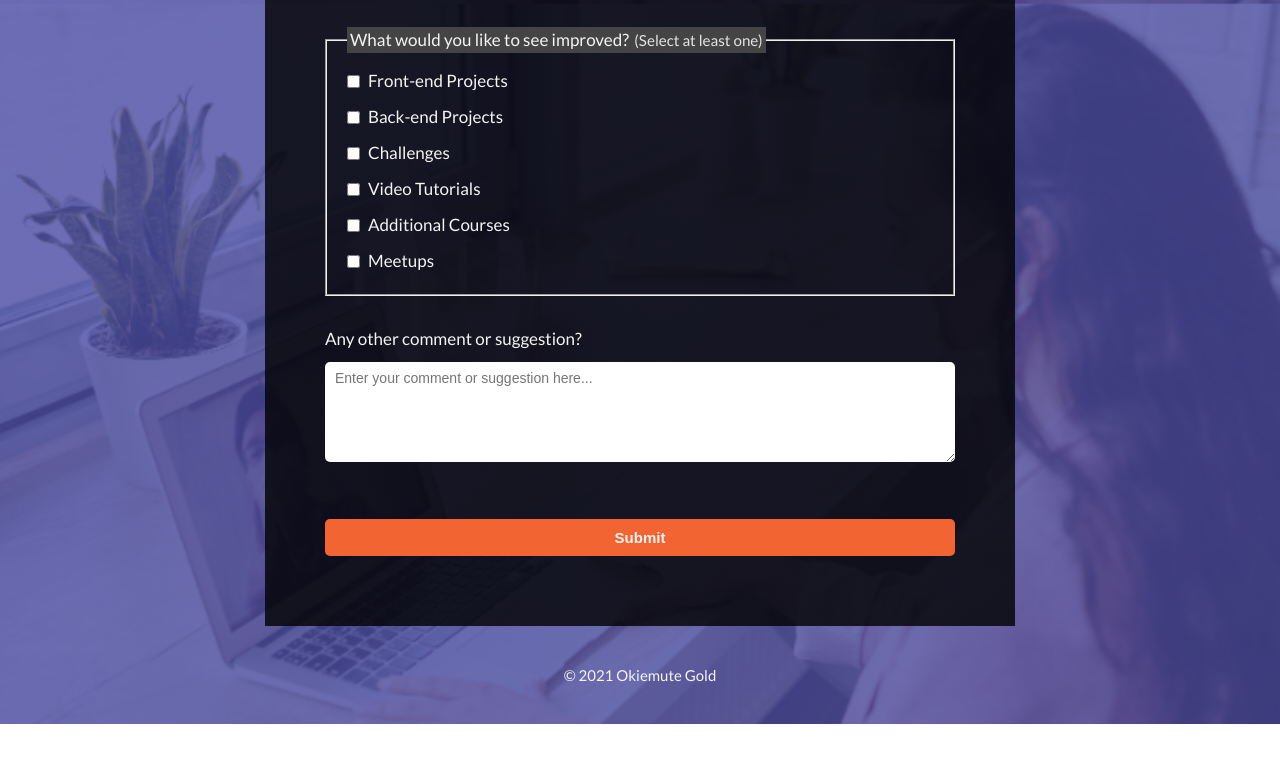
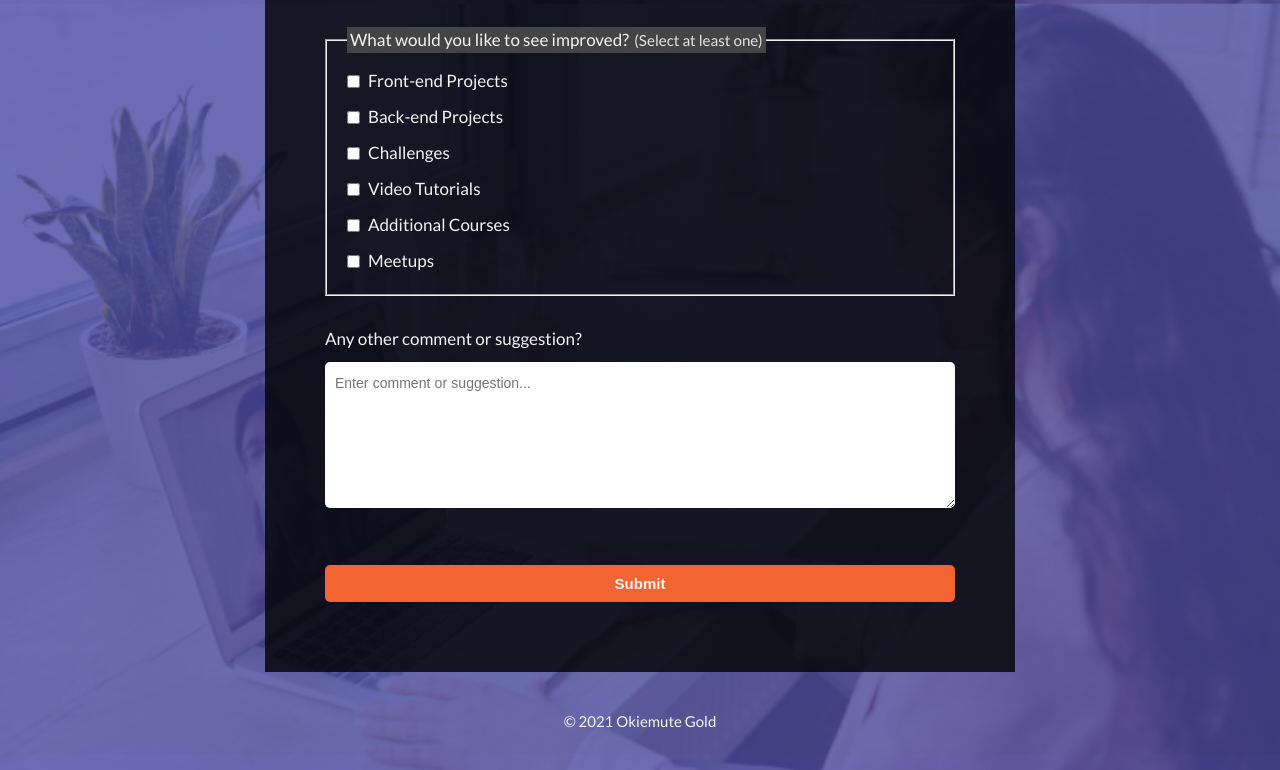
Before and after one commit to OkiemuteGold/fcc-survey-form, a plain HTML site: page index.html in a window 1280 px wide. Shown: the part 846-1616 px from the top of the page. Before the commit the page ends 1570 px from the top, so only its background shows below. Drawn offline with Linux system fonts and the light colour scheme.

Commit message:
index textarea placeholder, line height, words pacing added, selection pseudo class added

```diff
--- a/css/main.css
+++ b/css/main.css
@@ -20,6 +20,15 @@ body {
     overflow-x: hidden;
     color: #f4f4f4;
     font-family: "lato", sans-serif;
+}
+
+::selection {
+    background-color: rgb(242, 100, 49);
+    color: #f4f4f4;
+}
+::-moz-selection {
+    background-color: rgb(242, 100, 49);
+    color: #f4f4f4;
 }
 
 #wrapper {
@@ -109,7 +118,9 @@ textarea {
     color: #444;
     font-family: sans-serif;
     resize: vertical;
-    min-height: 100px;
+    min-height: 120px;
+    line-height: 26px;
+    word-spacing: 0.4px;
 }
 
 input[type="radio"],
--- a/index.html
+++ b/index.html
@@ -122,7 +122,7 @@
                 <div class="form-group">
                     <p>Any other comment or suggestion?</p>
                     <textarea name="comment" id="comment" cols="30" rows="5" class="textarea-input"
-                        placeholder="Enter your comment or suggestion here..."></textarea>
+                        placeholder="Enter comment or suggestion..."></textarea>
                 </div>
 
                 <!-- <div style="text-align:center;margin-top:40px;">
```
